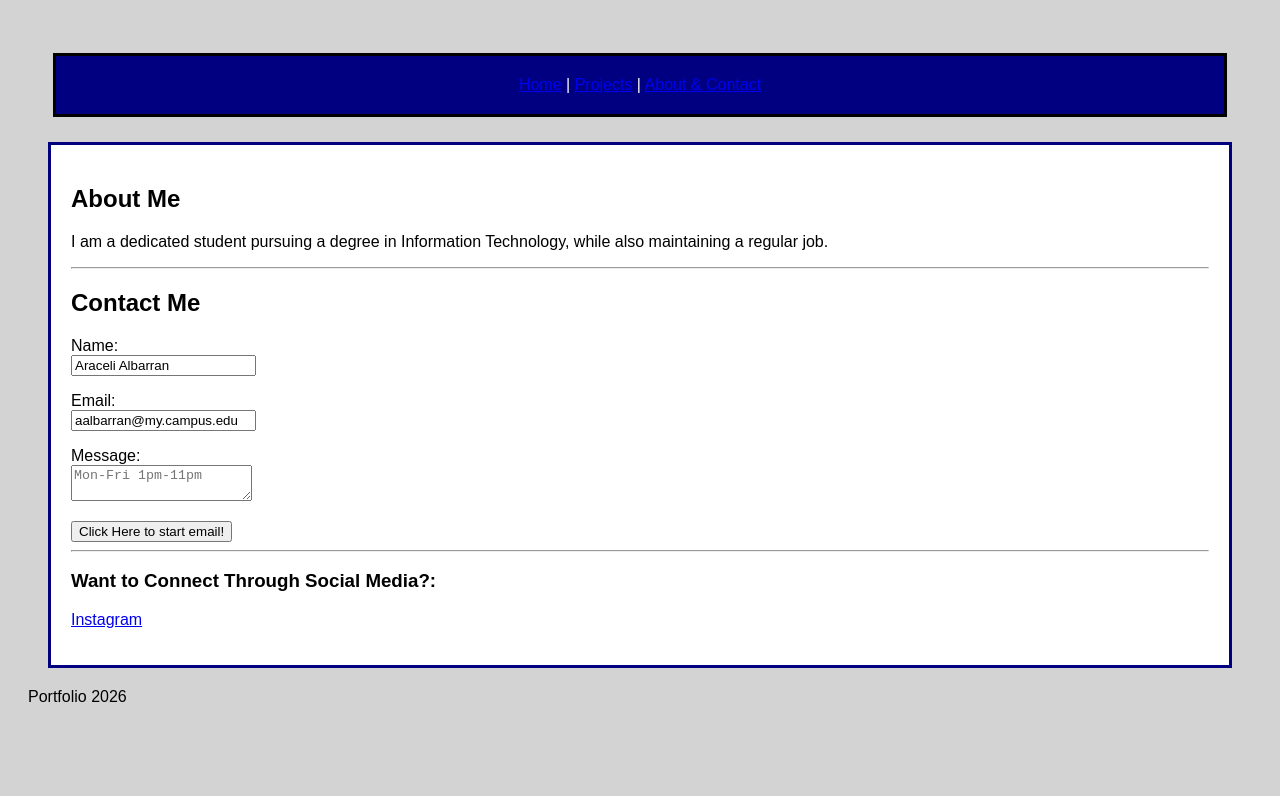
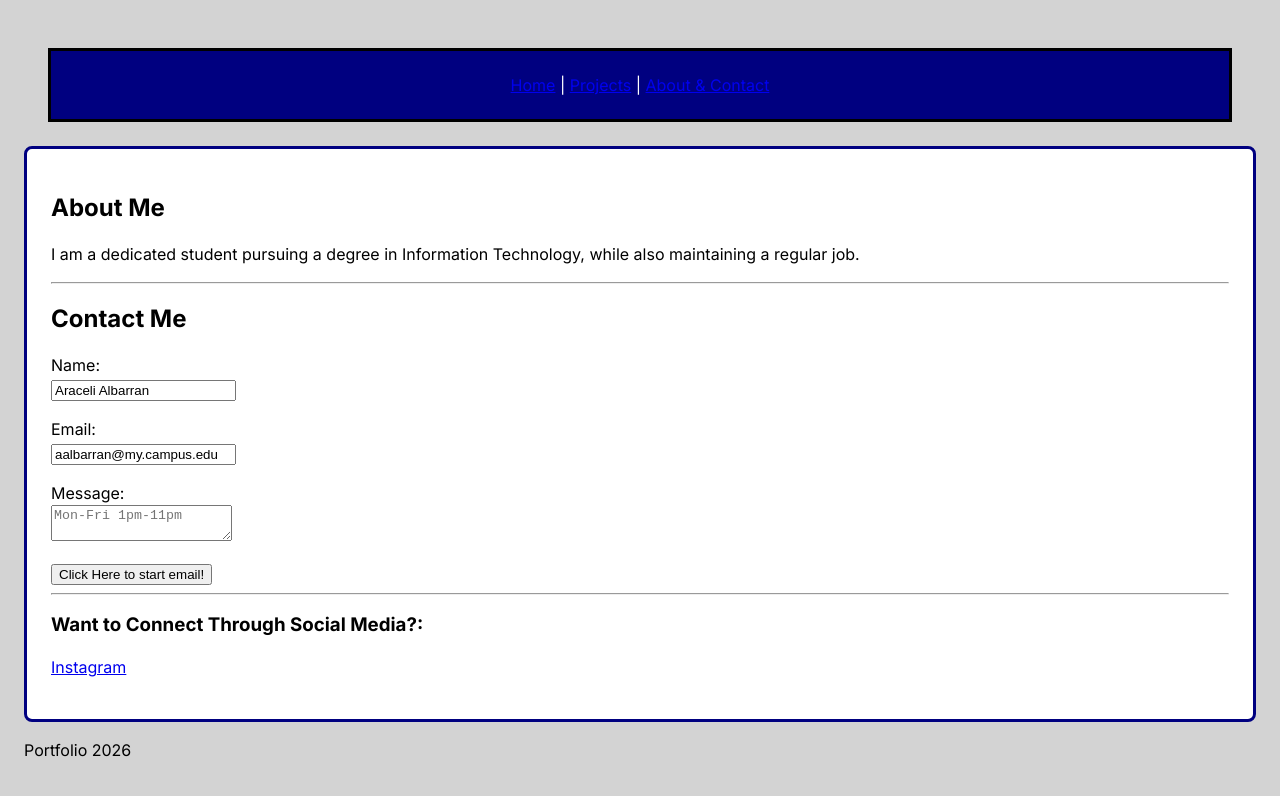
Before and after one commit to aalbarran-v/Portfolio-Project, a plain HTML site: page Araceli's-Portfolio/about.html in a window 1280 px wide. Drawn offline with Linux system fonts and the light colour scheme.

Commit message:
Add font styling and layout adjustments to HTML and CSS files

```diff
--- a/Araceli's-Portfolio/about.html
+++ b/Araceli's-Portfolio/about.html
@@ -2,6 +2,9 @@
 <html>
 <head>
     <title>About Me</title>
+    <link rel="preconnect" href="https://fonts.googleapis.com">
+    <link rel="preconnect" href="https://fonts.gstatic.com" crossorigin>
+    <link href="https://fonts.googleapis.com/css2?family=inter:wght@400;600;700&display=swap" rel="stylesheet">
     <link rel="stylesheet" href="style.css">
 </head>
 <body>
--- a/Araceli's-Portfolio/style.css
+++ b/Araceli's-Portfolio/style.css
@@ -1,12 +1,14 @@
 body {
     background-color: lightgray;
     color: black;
-    font-family: Arial, sans-serif;
-    padding: 20px;
+    font-family: 'inter', Arial, sans-serif;
+    padding: 24px;
+    margin: 0;
 }
 
 p {
     font-size: 16px;
+    line-height: 24px;
 }
 
 
@@ -14,17 +16,17 @@
     background-color: navy;
     color: white;
     text-align: center;
-    margin: 25px;
-    padding: 20px;
+    margin: 24px;
+    padding: 24px;
     border: 3px solid black;
 }
 
 
 .box {
     background-color: white;
-    margin: 20px;
-    padding: 20px;
+    padding: 24px;
     border: 3px solid navy;
+    border-radius: 8px;
 }
 
 .layout-container {
@@ -44,13 +46,13 @@
 @media (min-width: 1200px) {
     .layout-container {
         max-width: 1200px;
-        margin: 0 auto;;
+        margin: 0 auto;
     }
 }
 
 img {
     max-width: 300px;
-    margin: 15px;
-    padding: 5px;
+    margin: 16px;
+    padding: 8px;
     border: 2px solid black;
 }
```
Also changed, not shown: Araceli's-Portfolio/index.html (+3 -0 lines), Araceli's-Portfolio/project.html (+3 -0 lines).
